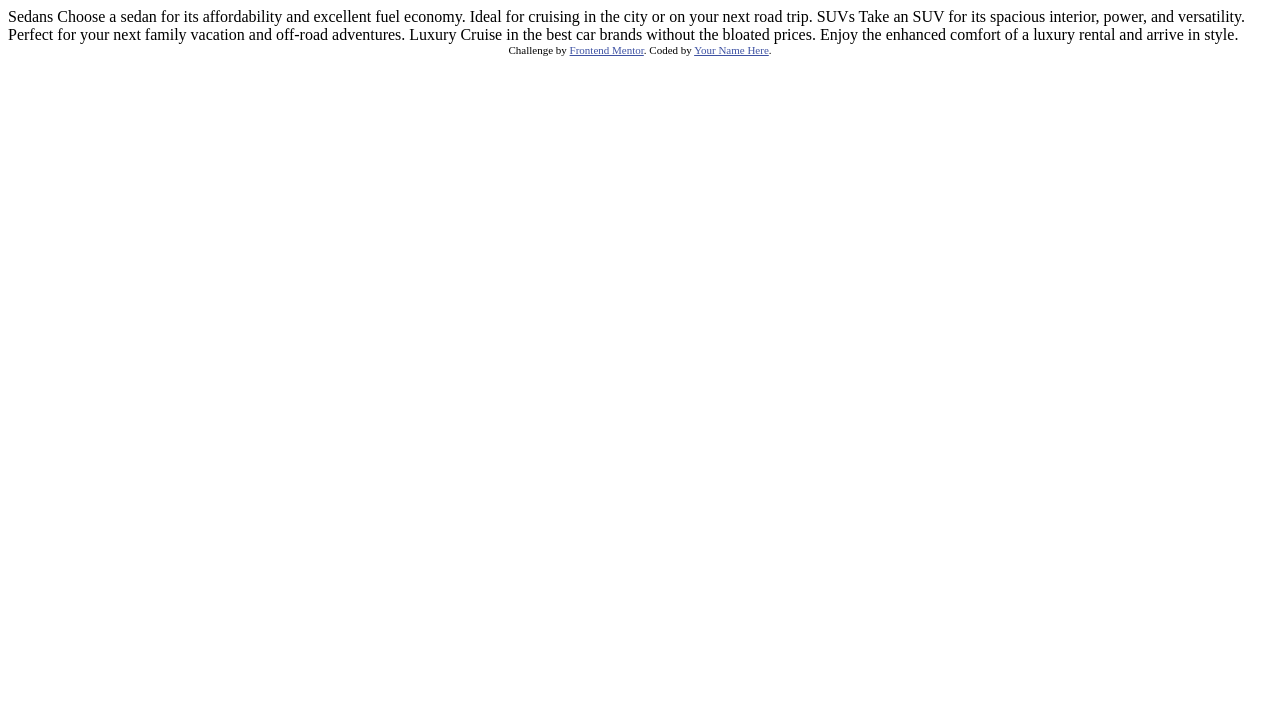
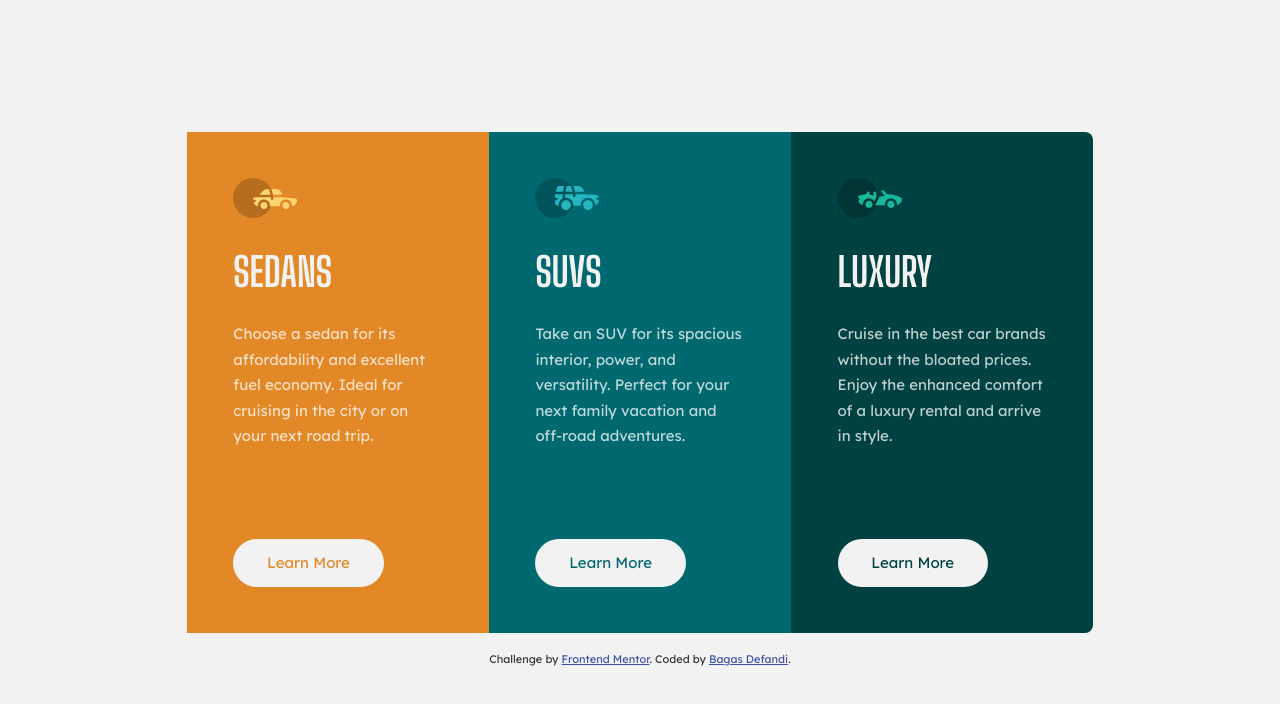
Before and after one commit to bagas-defandi/Frontend-Mentor, a plain HTML site: page 3-column-preview-card-component/index.html in a window 1280 px wide. Drawn offline with Linux system fonts and the light colour scheme.

Commit message:
Finish 3 column preview card component

```diff
--- a/3-column-preview-card-component/index.html
+++ b/3-column-preview-card-component/index.html
@@ -1,36 +1,47 @@
 <!DOCTYPE html>
 <html lang="en">
+
 <head>
   <meta charset="UTF-8">
-  <meta name="viewport" content="width=device-width, initial-scale=1.0"> <!-- displays site properly based on user's device -->
+  <meta name="viewport" content="width=device-width, initial-scale=1.0">
+  <!-- displays site properly based on user's device -->
+  <link rel="icon" type="image/png" sizes="32x32" href="./images/favicon-32x32.png">
+  <title>Frontend Mentor | 3-column preview card component</title>
+  <link rel="stylesheet" href="style.css">
+</head>
 
-  <link rel="icon" type="image/png" sizes="32x32" href="./images/favicon-32x32.png">
-
-  <title>Frontend Mentor | 3-column preview card component</title>
-
-  <!-- Feel free to remove these styles or customise in your own stylesheet 👍 -->
-  <style>
-    .attribution { font-size: 11px; text-align: center; }
-    .attribution a { color: hsl(228, 45%, 44%); }
-  </style>
-</head>
 <body>
 
-  Sedans
-  Choose a sedan for its affordability and excellent fuel economy. Ideal for cruising in the city
-  or on your next road trip.
+  <main class="container">
+    <h1 class="sr-only">Choose the best car for you!</h1>
+    <article class="flow bg-bright-orange">
+      <img src="images/icon-sedans.svg" alt="sedan icon">
+      <h2 class="heading">Sedans</h2>
+      <p>Choose a sedan for its affordability and excellent fuel economy. Ideal for cruising in the city
+        or on your next road trip.</p>
+      <a class="btn text-bright-orange" href="#">Learn More</a>
+    </article>
+    <article class="flow bg-dark-cyan">
+      <img src="images/icon-suvs.svg" alt="suvs icon">
+      <h2 class="heading">SUVs</h2>
+      <p>Take an SUV for its spacious interior, power, and versatility. Perfect for your next family vacation
+        and off-road adventures.</p>
+      <a class="btn text-dark-cyan" href="#">Learn More</a>
+    </article>
+    <article class="flow bg-very-dark-cyan">
+      <img src="images/icon-luxury.svg" alt="luxury icon">
+      <h2 class="heading">Luxury</h2>
+      <p>Cruise in the best car brands without the bloated prices. Enjoy the enhanced comfort of a luxury
+        rental and arrive in style.</p>
+      <a class="btn text-very-dark-cyan" href="#">Learn More</a>
+    </article>
+  </main>
 
-  SUVs
-  Take an SUV for its spacious interior, power, and versatility. Perfect for your next family vacation
-  and off-road adventures.
 
-  Luxury
-  Cruise in the best car brands without the bloated prices. Enjoy the enhanced comfort of a luxury
-  rental and arrive in style.
+  <footer class="attribution">
+    Challenge by <a href="https://www.frontendmentor.io?ref=challenge" target="_blank">Frontend Mentor</a>.
+    Coded by <a href="https://github.com/bagas-defandi/Frontend-Mentor/tree/master/3-column-preview-card-component">Bagas Defandi</a>.
+  </footer>
+</body>
 
-  <div class="attribution">
-    Challenge by <a href="https://www.frontendmentor.io?ref=challenge" target="_blank">Frontend Mentor</a>.
-    Coded by <a href="#">Your Name Here</a>.
-  </div>
-</body>
 </html>
--- /dev/null
+++ b/3-column-preview-card-component/style.css
@@ -0,0 +1,219 @@
+@import url('https://fonts.googleapis.com/css2?family=Big+Shoulders+Display:wght@700&family=Lexend+Deca&display=swap');
+
+:root {
+    --clr-bright-orange: hsl(31, 77%, 52%);
+    --clr-dark-cyan: hsl(184, 100%, 22%);
+    --clr-very-dark-cyan: hsl(179, 100%, 13%);
+    --clr-transparent-white : hsla(0, 0%, 100%, 0.75);
+    --clr-very-light-gray: hsl(0, 0%, 95%);
+
+    --fz-body: 0.9375rem;
+    --fz-heading: 2.5rem;
+
+    --fw-400: 400;
+    --fw-700: 700;
+
+    --ff-body: 'Lexend Deca', sans-serif;
+    --ff-heading: 'Big Shoulders Display', cursive;
+}
+
+/*CSS Reset -> https://piccalil.li/blog/a-modern-css-reset/ */
+
+/* Box sizing rules */
+*,
+*::before,
+*::after {
+  box-sizing: border-box;
+}
+
+/* Remove default margin */
+* {
+    margin: 0;
+    padding: 0;
+
+    /* inherit form elements also remove heading default style*/
+    font: inherit;
+}
+
+/* Remove list styles on ul, ol elements */
+ul
+ol {
+  list-style: none;
+}
+
+/* Set core root defaults */
+html:focus-within {
+  scroll-behavior: smooth;
+}
+
+/* Set core body defaults */
+body {
+  min-height: 100vh;
+  text-rendering: optimizeSpeed;
+  line-height: 1.5;
+}
+
+/* A elements that don't have a class get default styles */
+a:not([class]) {
+  text-decoration-skip-ink: auto;
+}
+
+/* Make images easier to work with */
+img,
+picture,
+svg {
+  max-width: 100%;
+  display: block;
+  height: auto;
+}
+
+/* Remove all animations, transitions and smooth scroll for people that prefer not to see them */
+@media (prefers-reduced-motion: reduce) {
+  html:focus-within {
+   scroll-behavior: auto;
+  }
+
+  *,
+  *::before,
+  *::after {
+    animation-duration: 0.01ms !important;
+    animation-iteration-count: 1 !important;
+    transition-duration: 0.01ms !important;
+    scroll-behavior: auto !important;
+  }
+}
+
+body {
+    font-family: var(--ff-body);
+    font-size: var(--fz-body);
+    font-weight: var(--fw-400);
+    color: var(--clr-transparent-white);
+    background-color: var(--clr-very-light-gray);
+    line-height: 1.7;
+
+    display: grid;
+    place-content: center;
+    padding: 3.5rem 0;
+}
+
+/* typography */
+h1,h2,h3 {
+    font-family: var(--ff-heading);
+    font-weight: var(--fw-700);
+}
+
+.heading {
+    text-transform: uppercase;
+    font-size: var(--fz-heading);
+    color: var(--clr-very-light-gray);
+}
+
+/* https://piccalil.li/quick-tip/flow-utility/ */
+/* this will select direct child, if the child have a sibling in front of him*/
+/*
+  <div class="parent flow">
+    <div class="child"></div>
+    <div class="child"></div> ✔
+    <div class="child"></div> ✔
+    <div class="child"></div> ✔
+  </div>
+*/
+
+/* utility */
+.flow > * + * {
+  margin-top: var(--space, 1em);
+}
+
+.bg-bright-orange {background-color: var(--clr-bright-orange);}
+.bg-dark-cyan {background-color: var(--clr-dark-cyan);}
+.bg-very-dark-cyan {background-color: var(--clr-very-dark-cyan);}
+
+.text-bright-orange {color: var(--clr-bright-orange);}
+.text-dark-cyan {color: var(--clr-dark-cyan);}
+.text-very-dark-cyan {color: var(--clr-very-dark-cyan);}
+
+.sr-only {
+  position: absolute;
+  width: 1px;
+  height: 1px;
+  padding: 0;
+  margin: -1px;
+  overflow: hidden;
+  clip: rect(0, 0, 0, 0);
+  white-space: nowrap;
+  border: 0;
+}
+
+/* Component */
+.container {
+    max-width: 600px;
+    margin: 0 auto;
+    width: 88%;
+  }
+
+article {
+    padding: 3.1em;
+}
+
+article:first-child {
+    border-radius: 0.5rem 0.5rem 0 0
+}
+
+article:last-child {
+    border-radius: 0 0 0.5rem 0.5rem;
+}
+
+article h2 {
+    --space: 0.5em;
+}
+
+.btn {
+    --space: 2em;
+    display: inline-block;
+    text-decoration: none;
+    background-color: var(--clr-very-light-gray);
+    padding: 0.75em 2.25em;
+    border-radius: 1.5rem;
+}
+
+.btn:hover,
+.btn:focus {
+    color: var(--clr-very-light-gray);
+    background: transparent;
+    outline: 2px solid var(--clr-very-light-gray);
+}
+
+.attribution {
+  font-size: 0.6875rem;
+  text-align: center;
+  margin-top: 1.5em;
+  color: hsl(0, 0%, 20%);
+}
+
+.attribution a {
+  color: hsl(228, 45%, 44%);
+}
+
+@media screen and (min-width: 1000px) {
+    article:first-child {
+      border-radius: 0.5rem 0 0 0.5rem;
+    }
+
+    article:last-child {
+      border-radius: 0 0.5rem 0.5rem 0;
+    }
+
+    .container {
+        max-width: 1030px;
+        display: flex;
+    }
+
+    .btn {
+      --space: 6em;
+    }
+
+    /* even columns */
+    .container > * {
+      flex-basis: 100%;
+    }
+}
```
